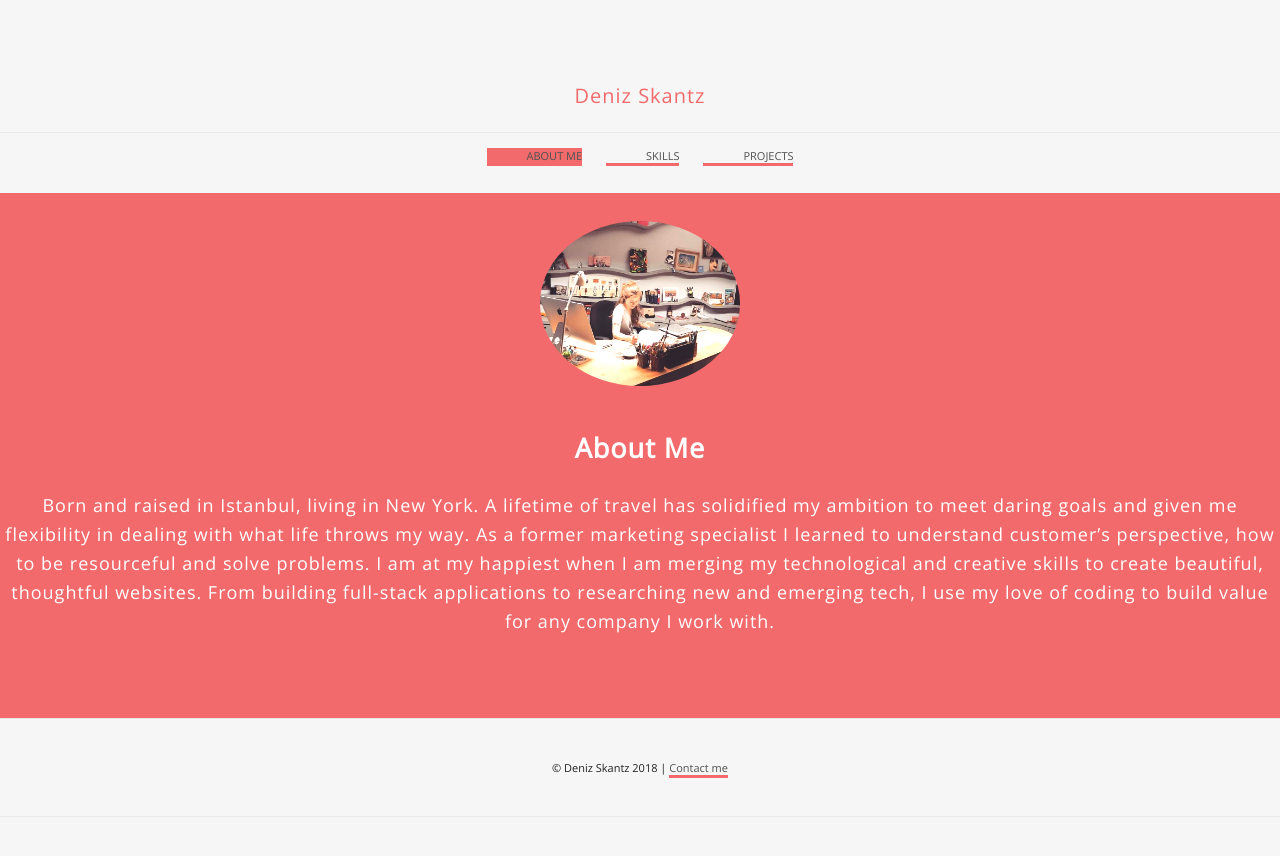
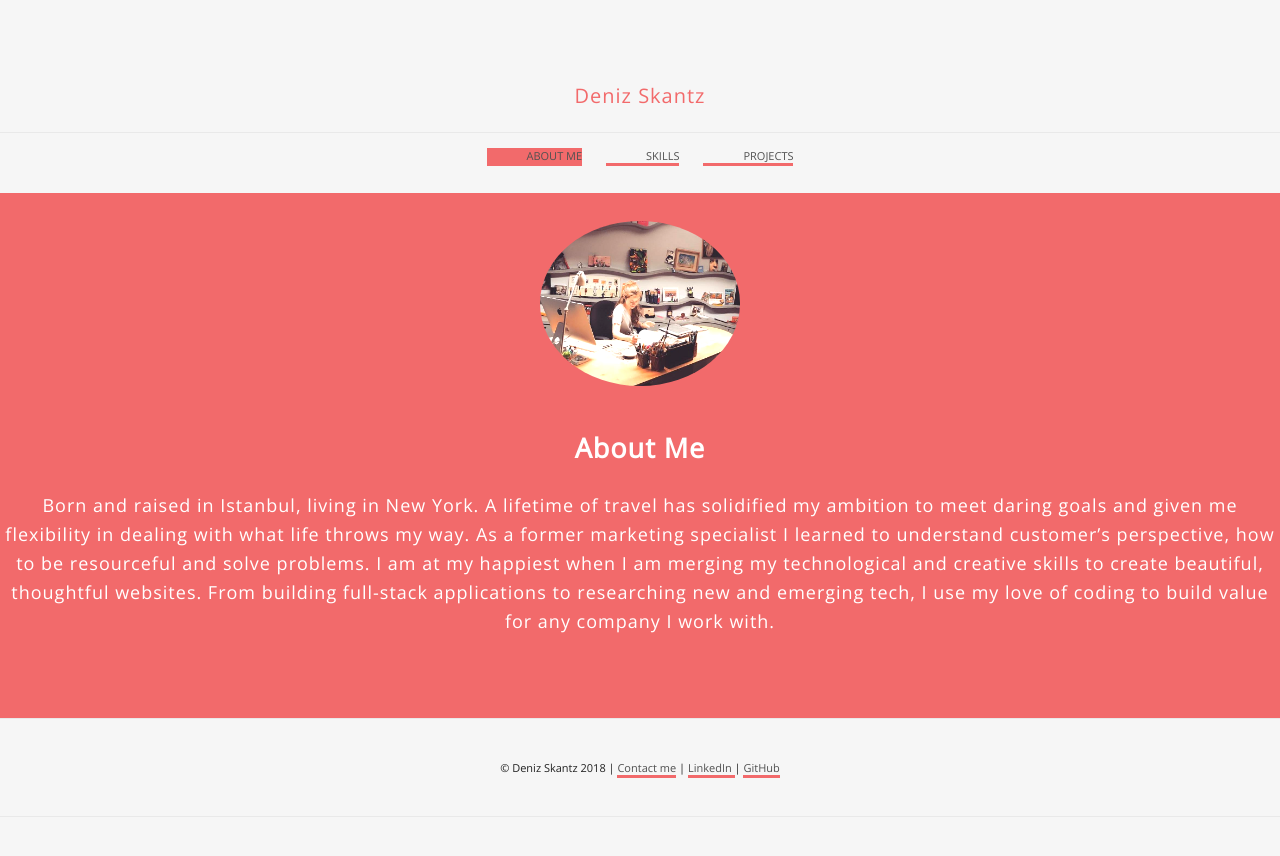
Before and after one commit to DenizSka/Porfolio, a React (Create React App) app: page / in a window 1280 px wide. Shown: the top 856 px of the page. Built offline with nearby package versions, Linux system fonts and the light colour scheme.

Commit message:
some additional footer

```diff
--- a/src/components/elements/Footer.js
+++ b/src/components/elements/Footer.js
@@ -8,7 +8,8 @@ export const Footer = () => {
         <div className="nav">
           <ul className='cf'>
             <li className='cf'>
-                © Deniz Skantz 2018 | <a href="mailto:denizskantz@hotmail.com">Contact me</a>
+                © Deniz Skantz 2018 | <a href="mailto:denizskantz@hotmail.com">Contact me</a> | <a href ="https://www.linkedin.com/in/denizskantz/"> LinkedIn </a>
+                | <a href ="https://github.com/DenizSka">GitHub</a>
             </li>
           </ul>
         </div>
```
